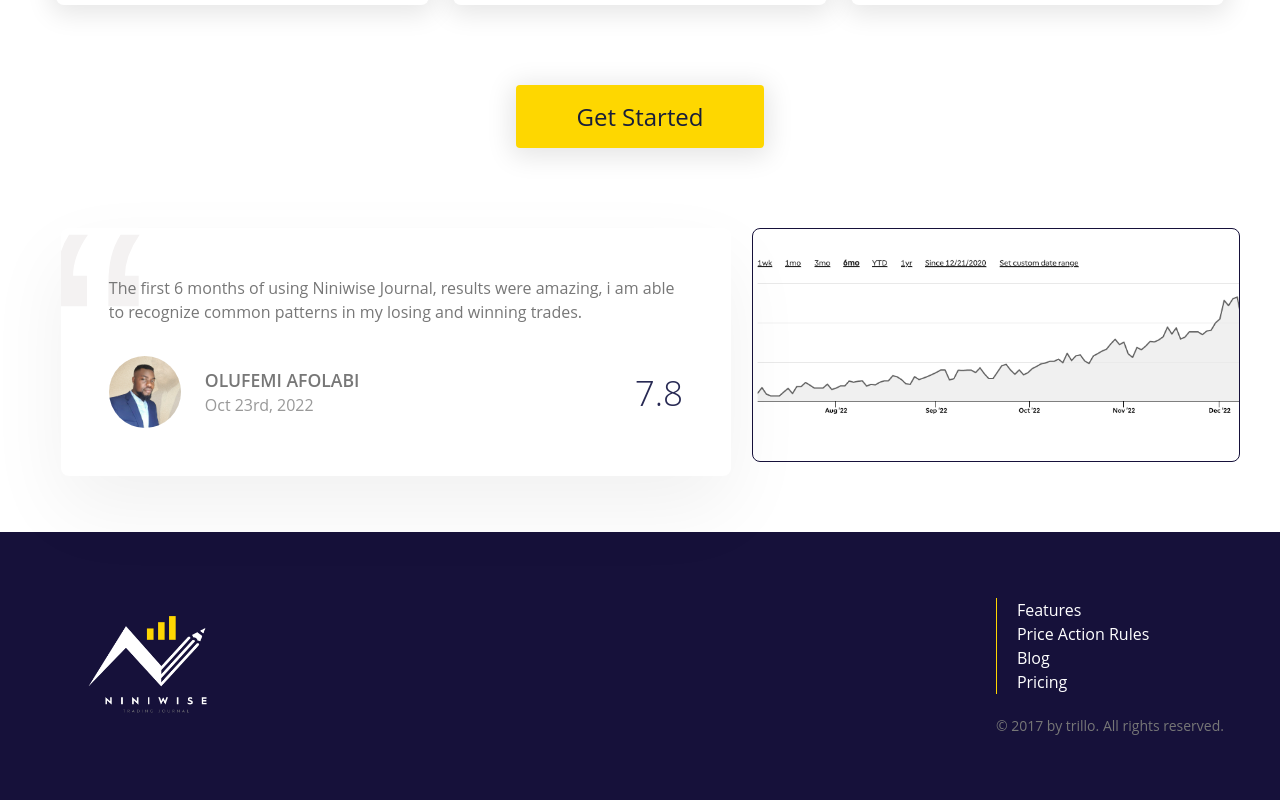
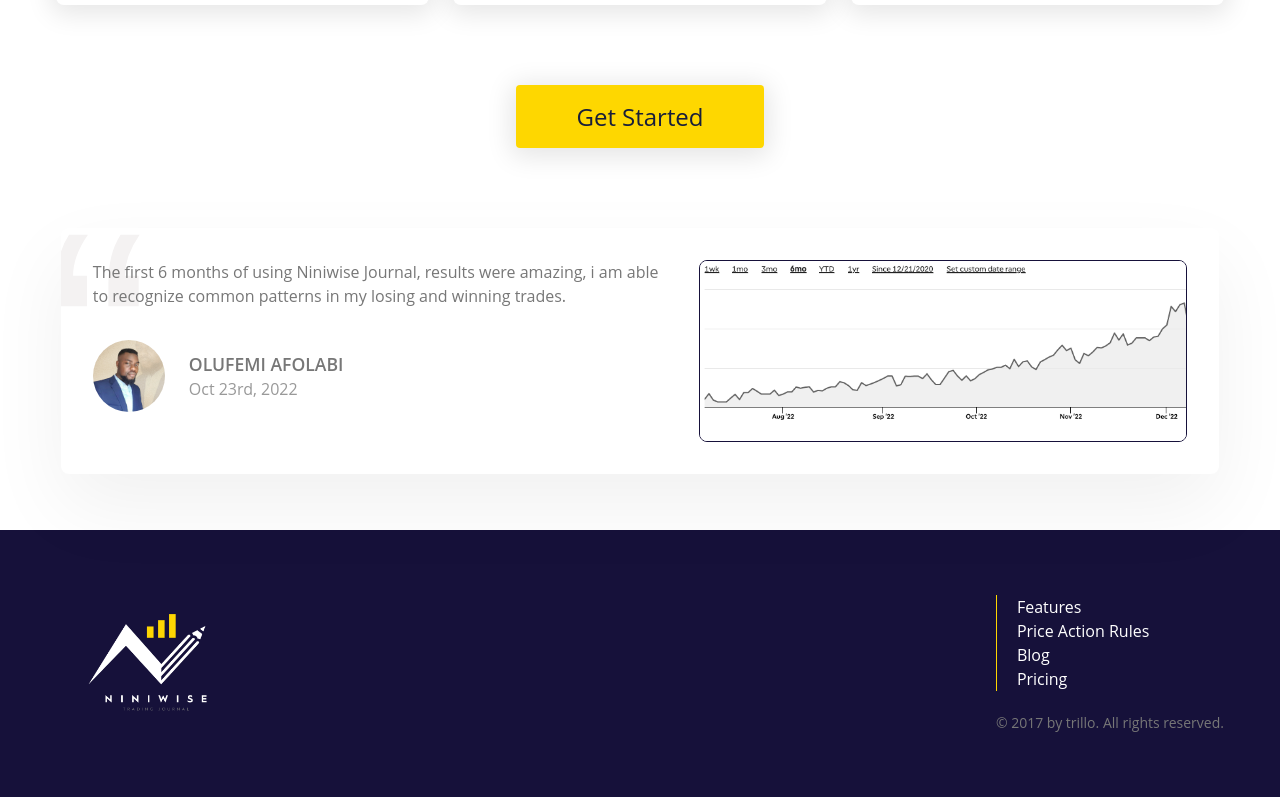
Before and after one commit to olufemi424/niniwise-promo, a React (Create React App) app: page / in a window 1280 px wide. Shown: the part 2001-2801 px from the top of the page. Built offline with nearby package versions, Linux system fonts and the light colour scheme.

Commit message:
PROMO-105 ~ update media queries and review section

```diff
--- /dev/null
+++ b/src/components/ReviewCard.js
@@ -0,0 +1,29 @@
+
+import results from "../assets/results.png";
+import userImage from "../assets/profileImage.jpg";
+
+const ReviewCard = () => {
+    return (
+        <figure className="review">
+            <div className="review__box">
+                <blockquote className="review__text">
+                    The first 6 months of using Niniwise Journal, results were amazing, i am able to recognize common patterns in my losing and winning trades.
+                </blockquote>
+                <figcaption className="review__user">
+                    <img src={ userImage } alt="Testimonail result" className="review__photo"/>
+                    <div className="review__user-box">
+                        <p className="review__user-name">Olufemi Afolabi</p>
+                        <p className="review__user-date">Oct 23rd, 2022</p>
+                    </div>
+                </figcaption>
+            </div>
+            <img
+                className="review__img"
+                src={ results }
+                alt="Niniwise journal"
+            />
+        </figure>
+    );
+}
+
+export default ReviewCard;
--- a/src/pages/Home.js
+++ b/src/pages/Home.js
@@ -1,11 +1,10 @@
 import niniwiseImage1 from "../assets/app-home.png";
 import backgroundImage from "../assets/home-hero.jpeg";
-import results from "../assets/results.png";
-import userImage from "../assets/profileImage.jpg";
 import ButtonCta from "../components/ButtonCta";
 import HomeHero from "../components/HeroSection";
 import Benefits from "../components/Benefits";
 import Footer from "../components/Footer";
+import ReviewCard from "../components/ReviewCard";
 
 const Home = () => {
     const homeHeroData = {
@@ -20,7 +19,7 @@
                 title={homeHeroData.title}
                 description={homeHeroData.description}
                 getStartedButtonisEnabled={true}
-            ></HomeHero>
+            />
             <div className="home__img-container">
                 <img
                     className="home__img-image"
@@ -28,27 +27,10 @@
                     alt="Niniwise journal"
                 />
             </div>
-            <Benefits></Benefits>
-            <ButtonCta></ButtonCta>
+            <Benefits/>
+            <ButtonCta/>
             <div className="user-reviews">
-                <figure className="review">
-                    <blockquote className="review__text">
-                        The first 6 months of using Niniwise Journal, results were amazing, i am able to recognize common patterns in my losing and winning trades.
-                    </blockquote>
-                    <figcaption className="review__user">
-                        <img src={ userImage } alt="Testimonail result" className="review__photo"/>
-                        <div className="review__user-box">
-                            <p className="review__user-name">Olufemi Afolabi</p>
-                            <p className="review__user-date">Oct 23rd, 2022</p>
-                        </div>
-                        <div className="review__rating">7.8</div>
-                    </figcaption>
-                </figure>
-                <img
-                    className="review__img"
-                    src={ results }
-                    alt="Niniwise journal"
-                />
+                <ReviewCard/>
             </div>
             <Footer></Footer>
         </div>
--- a/src/styles/_base.scss
+++ b/src/styles/_base.scss
@@ -21,11 +21,13 @@
     --font-size-1x: 8px;
 }
 
-$bp-largest: 75em;     // 1200px
-$bp-large: 68.75em;    // 1100px
-$bp-medium: 56.25em;   // 900px
-$bp-small: 37.5em;     // 600px
-$bp-smallest: 31.25em; // 500px
+//media queries
+$bp-largest: 75em; //1200px
+$bp-large: 68.75em; //1100px
+$bp-medium: 65.25em; //900px
+$bp-small: 48em; //786px
+$bp-smallest: 31.25em; //500px
+$bp-iphoneX: 26.56em; //425px
 
 * {
     box-sizing: border-box;
--- a/src/styles/_features.scss
+++ b/src/styles/_features.scss
@@ -13,13 +13,23 @@
 
     &__item {
         align-items: center;
+        border-radius: 8px;
+        box-shadow: 0 4px 26px 5px rgba(#000, 0.10);
         display: flex;
         font-size: 0.9rem;
+        height: 200px;
         justify-content: center;
         line-height: 1.5;
+        margin: 16px;
         padding: 1rem;
         text-align: center;
+        width: 200px;
+
+        @media only screen and (max-width: $bp-small) {
+            width: 260px;
+        }
     }
+
     &__description {
         align-items: center;
         display: grid;
@@ -32,17 +42,14 @@
             max-width: 1200px;
         }
 
+        @media only screen and (max-width: $bp-small) {
+            grid-template-columns: 1fr;
+            text-align: center;
+        }
+
         &-box {
             // width: 50%;
         }
-    }
-
-    &__item {
-        border-radius: 8px;
-        box-shadow: 0 4px 26px 5px rgba(#000, 0.10);
-        height: 200px;
-        margin: 16px;
-        width: 200px;
     }
 
     &__image {
--- a/src/styles/_home.scss
+++ b/src/styles/_home.scss
@@ -16,6 +16,11 @@
 
             @media (min-width: 576px){
                 max-width: 1200px;
+            }
+
+            @media only screen and (max-width: $bp-medium) {
+                flex-direction: column;
+                flex-flow: column-reverse;
             }
         }
 
@@ -44,6 +49,11 @@
             color: var(--color-white);
             flex: 1;
             padding-inline-end: 32px;
+
+            @media only screen and (max-width: $bp-medium) {
+                text-align: center;
+                margin-block: 24px;
+            }
 
             &-title {
                 font-size: 42px;
@@ -93,6 +103,11 @@
             display: grid;
             grid-template-columns: 1fr 1fr 1fr;
             grid-gap: 24px;
+
+            @media only screen and (max-width: $bp-small) {
+                grid-template-columns: 1fr 1fr;
+                grid-gap: 16px;
+            }
         }
 
         &__list-item {
--- a/src/styles/_price-action.scss
+++ b/src/styles/_price-action.scss
@@ -27,5 +27,13 @@
         max-width: 900px;
         min-width: 350px;
         object-fit: contain;
+
+        @media only screen and (max-width: $bp-medium) {
+            max-width: 700px;
+        }
+
+        @media only screen and (max-width: $bp-small) {
+            max-width: 500px;
+        }
     }
 }
--- a/src/styles/_reviews.scss
+++ b/src/styles/_reviews.scss
@@ -11,11 +11,36 @@
     background-color: #fff;
     border-radius: 8px;
     box-shadow: var(--shadow-light);
+    display: flex;
     margin-bottom: 3.5rem;
     margin-inline: 1.3rem;
     overflow: hidden;
-    padding: 3rem;
+    padding: 2rem;
     position: relative;
+
+    @media only screen and (max-width: $bp-small) {
+        flex-direction: column;
+    }
+
+    // @media only screen and (max-width: $bp-medium) {
+    //     background-color: red;
+    // }
+
+    // @media only screen and (max-width: $bp-small) {
+    //     background-color: yellow;
+    // }
+
+    // @media only screen and (max-width: $bp-iphoneX) {
+    //     background-color: green;
+    // }
+
+    &__box {
+        margin-inline-end: 24px;
+
+        @media only screen and (max-width: $bp-small) {
+            margin-block-end: 24px;
+        }
+    }
 
     @media only screen and (max-width: $bp-medium) {
         margin-bottom: 3rem;
@@ -62,12 +87,6 @@
         font-size: 1rem;
     }
 
-    &__rating {
-        color: var(--color-primary);
-        font-size: 2.2rem;
-        font-weight: 300;
-    }
-
     &::before {
         color: var(--color-grey-light-2);
         content: "\201C";
@@ -87,5 +106,9 @@
         max-width: 50.5rem;
         min-width: 30.5rem;
         object-fit: contain;
+
+        @media only screen and (max-width: $bp-medium) {
+            min-width: 25.5rem;
+        }
     }
 }
```
